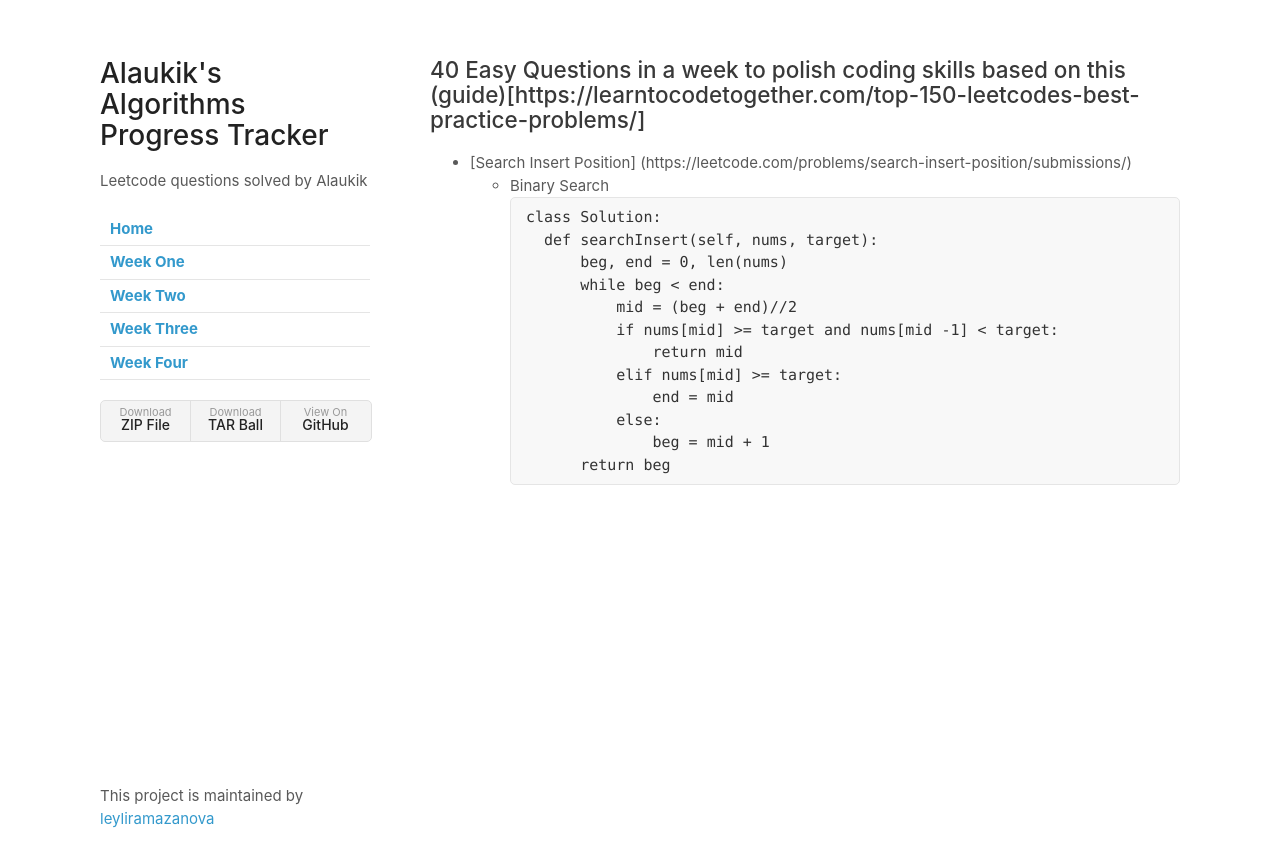
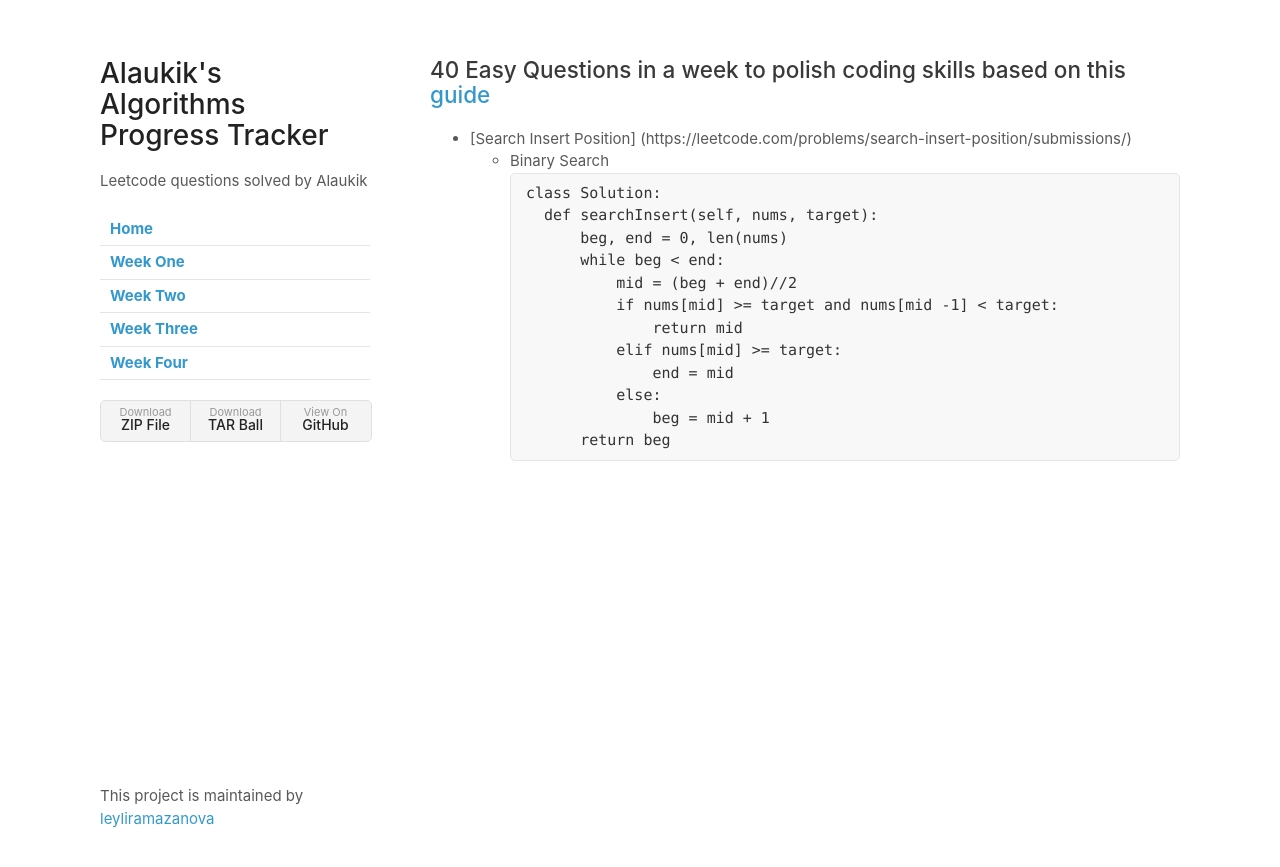
Before and after one commit to leyliramazanova/Five-Weeks-of-Leet-Code, a Jekyll site: the page built from weekFive.md, in a window 1280 px wide. Shown: the top 867 px of the page. Built offline with Jekyll 4.4.1, drawn with Linux system fonts in a browser that asks for light colours; our own code applies the rules of GitHub Pages for plain Markdown files.

Commit message:
Update weekFive.md

```diff
--- a/weekFive.md
+++ b/weekFive.md
@@ -1,4 +1,4 @@
-## 40 Easy Questions in a week to polish coding skills based on this (guide)[https://learntocodetogether.com/top-150-leetcodes-best-practice-problems/]
+## 40 Easy Questions in a week to polish coding skills based on this [guide](https://learntocodetogether.com/top-150-leetcodes-best-practice-problems/)
 
 
 - [Search Insert Position] (https://leetcode.com/problems/search-insert-position/submissions/)
```
